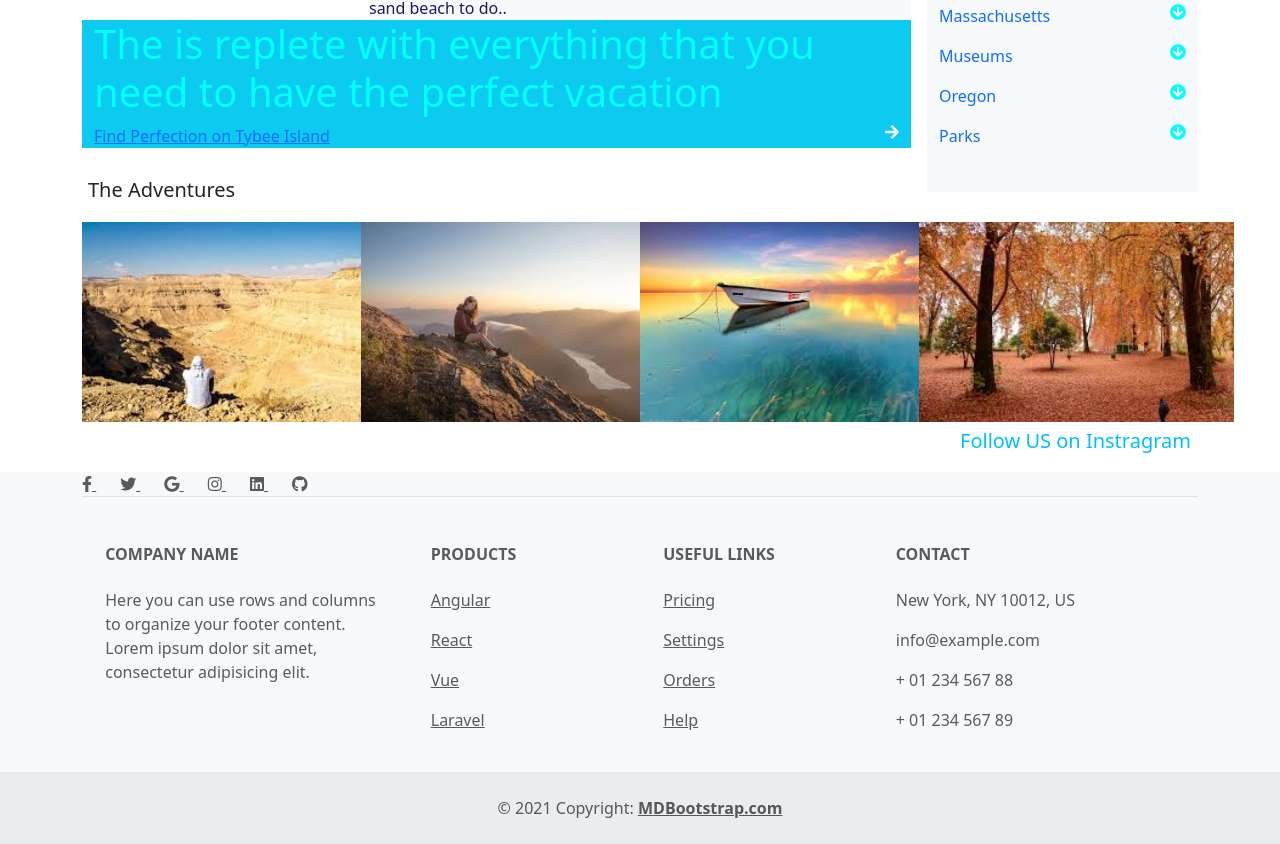
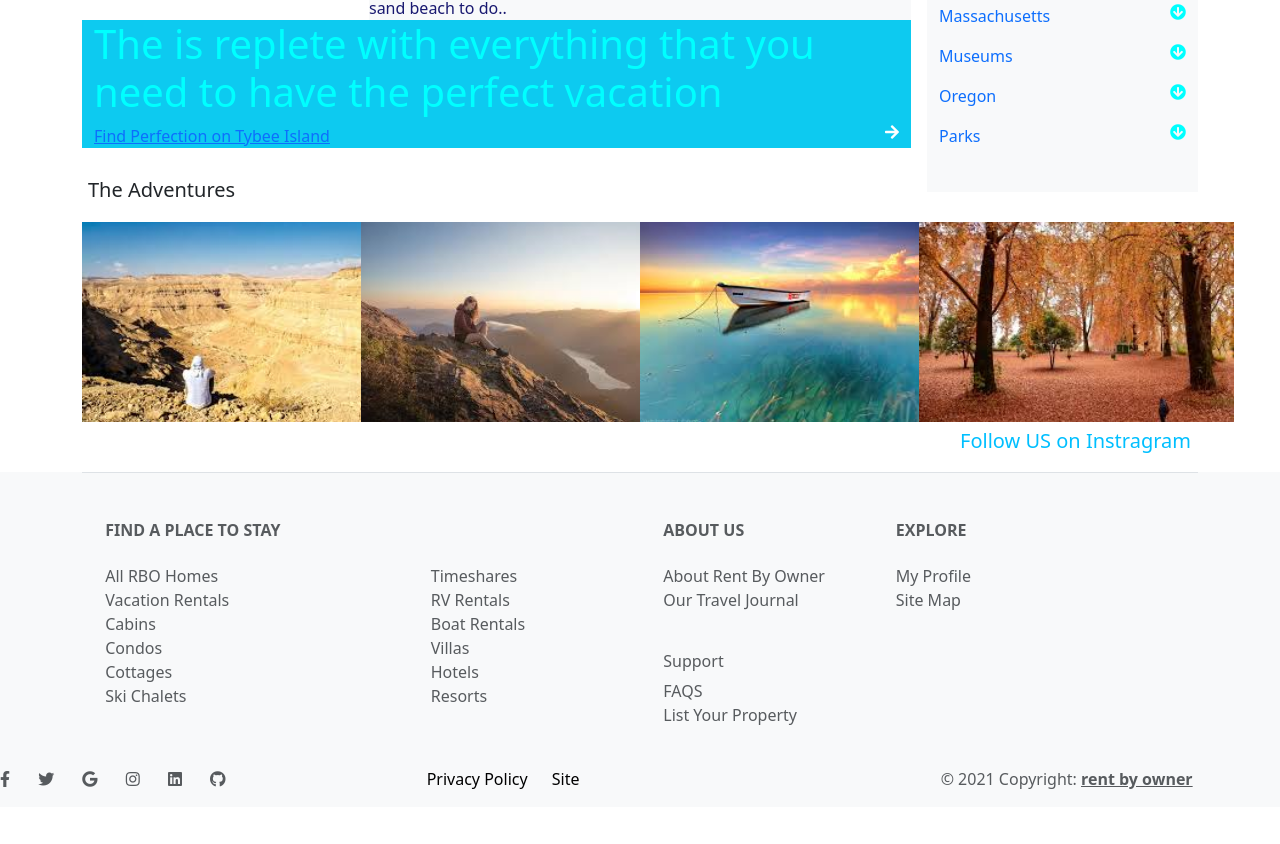
Before and after one commit to Raihannoob/Assigment_html_css, a plain HTML site: page index.html in a window 1280 px wide. Shown: the part 1032-1876 px from the top of the page. After the commit the page ends 1839 px from the top, so only its background shows below. Drawn offline with nearby package versions, Linux system fonts and the light colour scheme.

Commit message:
Add files via upload

```diff
--- a/index.html
+++ b/index.html
@@ -127,7 +127,7 @@
               <div class="intro">
                 <h2> <br> <br> <br> Journey  </h2>
                 <h1> Stories From Around The world </h1>
-                <input type="text" id="" onkeyup="myFunction()" placeholder="Search" title="Search"  border-radius="50px 20px;" >  <i class="bi bi-search"></i>
+                <input type="text" id="" onkeyup="myFunction()" placeholder="Search" title="Search"  border-radius="50px 20px;" > <i class="fas fa-search"></i>
               </div>
             </div>
           </div>
@@ -384,26 +384,7 @@
           <!-- Left -->
 
           <!-- Right -->
-          <div>
-            <a href="" class="me-4 text-reset">
-              <i class="fab fa-facebook-f"></i>
-            </a>
-            <a href="" class="me-4 text-reset">
-              <i class="fab fa-twitter"></i>
-            </a>
-            <a href="" class="me-4 text-reset">
-              <i class="fab fa-google"></i>
-            </a>
-            <a href="" class="me-4 text-reset">
-              <i class="fab fa-instagram"></i>
-            </a>
-            <a href="" class="me-4 text-reset">
-              <i class="fab fa-linkedin"></i>
-            </a>
-            <a href="" class="me-4 text-reset">
-              <i class="fab fa-github"></i>
-            </a>
-          </div>
+
           <!-- Right -->
         </section>
         <!-- Section: Social media -->
@@ -416,11 +397,14 @@
               <!-- Grid column -->
               <div class="col-md-3 col-lg-4 col-xl-3 mx-auto mb-4">
                 <!-- Content -->
-                <h6 class="text-uppercase fw-bold mb-4">Company name</h6>
+                <h6 class="text-uppercase fw-bold mb-4"> Find a Place to Stay</h6>
                 <p>
-                  Here you can use rows and columns to organize your footer
-                  content. Lorem ipsum dolor sit amet, consectetur adipisicing
-                  elit.
+                  All RBO Homes <br>
+                  Vacation Rentals <br>
+                  Cabins <br>
+                  Condos <br>
+                  Cottages <br>
+                  Ski Chalets <br>
                 </p>
               </div>
               <!-- Grid column -->
@@ -428,18 +412,10 @@
               <!-- Grid column -->
               <div class="col-md-2 col-lg-2 col-xl-2 mx-auto mb-4">
                 <!-- Links -->
-                <h6 class="text-uppercase fw-bold mb-4">Products</h6>
+                <h6 class="text-uppercase fw-bold mb-4"><br></h6>
                 <p>
-                  <a href="#!" class="text-reset">Angular</a>
-                </p>
-                <p>
-                  <a href="#!" class="text-reset">React</a>
-                </p>
-                <p>
-                  <a href="#!" class="text-reset">Vue</a>
-                </p>
-                <p>
-                  <a href="#!" class="text-reset">Laravel</a>
+                  Timeshares <br> RV Rentals <br> Boat Rentals <br> Villas <br> Hotels <br> Resorts
+
                 </p>
               </div>
               <!-- Grid column -->
@@ -447,30 +423,29 @@
               <!-- Grid column -->
               <div class="col-md-3 col-lg-2 col-xl-2 mx-auto mb-4">
                 <!-- Links -->
-                <h6 class="text-uppercase fw-bold mb-4">Useful links</h6>
-                <p>
-                  <a href="#!" class="text-reset">Pricing</a>
-                </p>
-                <p>
-                  <a href="#!" class="text-reset">Settings</a>
-                </p>
-                <p>
-                  <a href="#!" class="text-reset">Orders</a>
-                </p>
-                <p>
-                  <a href="#!" class="text-reset">Help</a>
-                </p>
+                <h6 class="text-uppercase fw-bold mb-4"> About Us</h6>
+                <p>About Rent By Owner <br>
+                  Our Travel Journal</p>
+                  <br>
+                  <h6>
+                    Support <br>
+                  </h6>
+                  <p>
+                    FAQS <br>
+                    List Your Property
+                  </p>
+
               </div>
               <!-- Grid column -->
 
               <!-- Grid column -->
               <div class="col-md-4 col-lg-3 col-xl-3 mx-auto mb-md-0 mb-4">
                 <!-- Links -->
-                <h6 class="text-uppercase fw-bold mb-4">Contact</h6>
-                <p>New York, NY 10012, US</p>
-                <p>info@example.com</p>
-                <p>+ 01 234 567 88</p>
-                <p>+ 01 234 567 89</p>
+                <h6 class="text-uppercase fw-bold mb-4">Explore</h6>
+                 <p>
+                  My Profile <br>
+                  Site Map
+                 </p>
               </div>
               <!-- Grid column -->
             </div>
@@ -481,7 +456,7 @@
       <!-- Section: Links  -->
 
       <!-- Copyright -->
-      <div
+      <!-- <div
         class="text-center p-4"
         style="background-color: rgba(0, 0, 0, 0.05)"
       >
@@ -489,6 +464,44 @@
         <a class="text-reset fw-bold" href="https://mdbootstrap.com/"
           >MDBootstrap.com</a
         >
+      </div> -->
+      <div class="row">
+        <div class="col-md-4">
+          <div>
+            <a href="" class="me-4 text-reset" style="text-decoration: none;">
+              <i class="fab fa-facebook-f"></i>
+            </a>
+            <a href="" class="me-4 text-reset"style="text-decoration: none;" >
+              <i class="fab fa-twitter"></i>
+            </a>
+            <a href="" class="me-4 text-reset" style="text-decoration: none;">
+              <i class="fab fa-google"></i>
+            </a>
+            <a href="" class="me-4 text-reset" style="text-decoration: none;">
+              <i class="fab fa-instagram"></i>
+            </a>
+            <a href="" class="me-4 text-reset" style="text-decoration: none;">
+              <i class="fab fa-linkedin"></i>
+            </a>
+            <a href="" class="me-4 text-reset" style="text-decoration: none;">
+              <i class="fab fa-github"></i>
+            </a>
+          </div>
+        </div>
+        <div class="col-md-4">
+          <p>
+            <a href="#" style="margin-right: 20px; text-decoration: none; color: black; ">Privacy Policy</a>
+            <a href="#" style="text-decoration: none; color: black;" >Site</a>
+          </p>
+        </div>
+        <div
+        class=" col-md-4 text-center"
+      >
+        © 2021 Copyright:
+        <a class="text-reset fw-bold" href="#"
+          >rent by owner</a
+        >
+      </div>
       </div>
       <!-- Copyright -->
     </footer>
```
